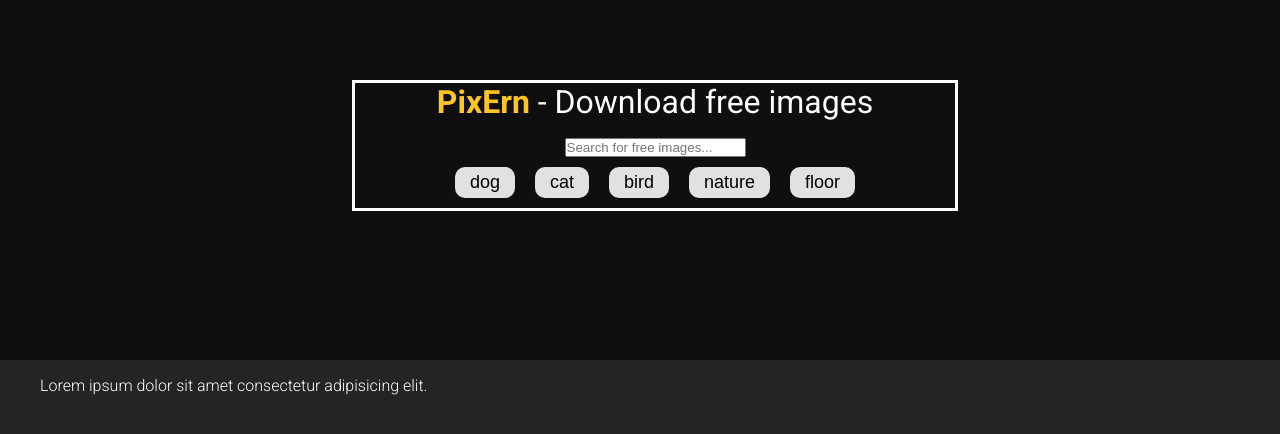
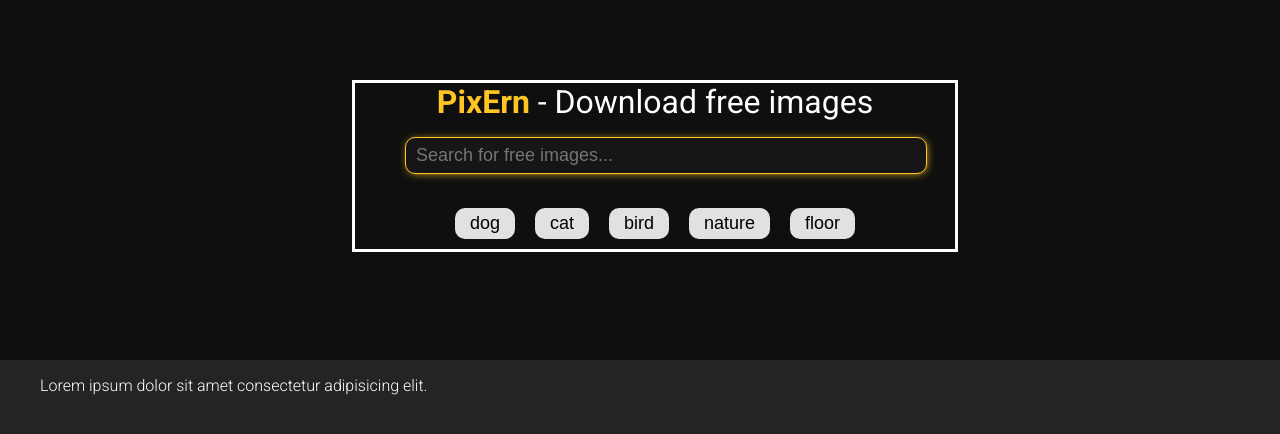
Before and after one commit to ernstudy/pixern, a React (Vite) app: page / in a window 1280 px wide. Shown: the top 434 px of the page. Built offline with nearby package versions, Linux system fonts and the light colour scheme.

Commit message:
add styles to input search bar

```diff
--- a/src/App.css
+++ b/src/App.css
@@ -81,20 +81,25 @@ body {
   font-weight: 700;
 }
 
-.input-text {
+.search-bar {
+  width: 100%;
+  max-width: 500px;
+}
+
+.search-bar input {
   border: 1px solid var(--main-color);
   border-radius: 10px;
   padding: 7px 10px;
   background-color: var(--gray-color-900);
-  box-shadow: 1px 1px 10px -2px var(--main-color);
-  width: ;
+  box-shadow: 1px 1px 8px -2px var(--main-color);
+  width: 100%;
   color: #fff;
   font-size: var(--text-size);
   transition: 0.5s all;
   margin-bottom: 1.5rem;
 }
 
-.input-text:focus {
+.search-bar input:focus {
   box-shadow: 1px 1px 10px 0px var(--main-color);
 }
 
```
